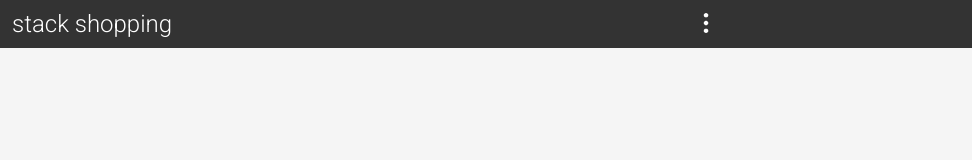
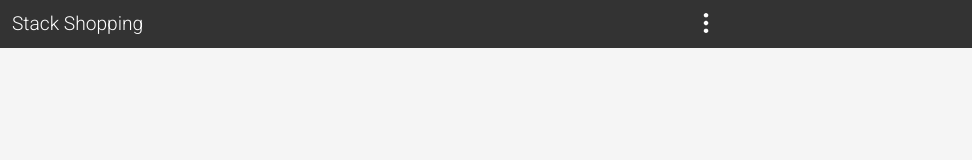
Before and after one commit to pabel019/Stack-shopping, a plain HTML site: page index.html in a window 1280 px wide. Shown: the full height of the page, 308-1280 px from the left. Drawn offline with Linux system fonts and the light colour scheme; files whose address does not match are found by name.

Commit message:
Edited navigation section

```diff
--- a/css/style.css
+++ b/css/style.css
@@ -62,7 +62,7 @@ p{
     height: auto;
 }
 .nav__brand-name{
-    font-size:1.5rem;
+    font-size:1.2rem;
     margin-left: 1rem;
 }
 .nav__menu{
--- a/index.html
+++ b/index.html
@@ -13,7 +13,7 @@
             <div class="nav__brand">
                 <img src=".\/assets/brand-logo/brand-logo.svg" class="nav__brand-logo" alt="">
                 <h1 class="nav__brand-name">
-                    stack shopping
+                    Stack Shopping
                 </h1>
             </div>
             <div class="nav__menu">
```
